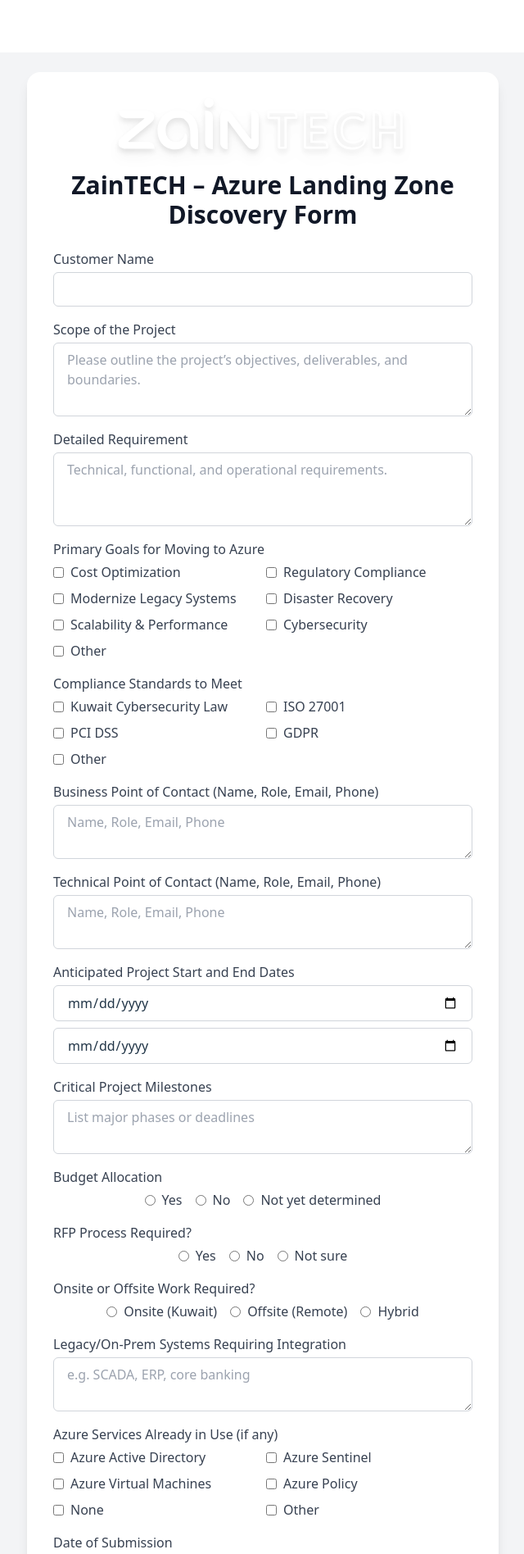
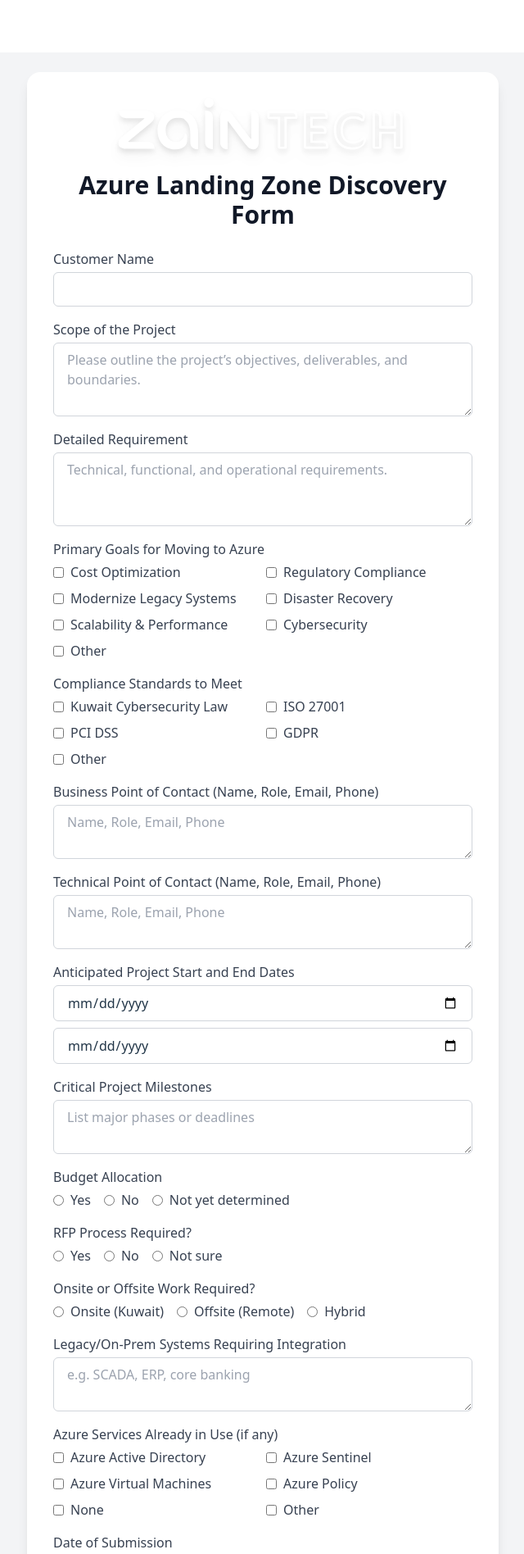
Before and after one commit to sireenhittini/landing_zone, a React (Vite) app in the folder my-survey/: page / in a window 1280 px wide. Shown: the top 1896 px of the page at 82% size, without its empty margins (319-959 px from the left). Built offline with nearby package versions, Linux system fonts and the light colour scheme.

Commit message:
start instead of center mcqs, updated title

```diff
--- a/my-survey/src/components/SurveyForm.jsx
+++ b/my-survey/src/components/SurveyForm.jsx
@@ -124,7 +124,7 @@
 
         {/* Title */}
         <h2 className="text-3xl font-extrabold text-center text-gray-900 mb-6">
-          ZainTECH – Azure Landing Zone Discovery Form
+           Azure Landing Zone Discovery Form
         </h2>
 
         <div className="space-y-4">
@@ -321,7 +321,7 @@
   <label className="block text-gray-700 font-medium mb-1">
     Budget Allocation
   </label>
-            <div className="flex justify-center space-x-4">
+  <div className="flex justify-start space-x-4">
     {['Yes', 'No', 'Not yet determined'].map(opt => (
       <label key={opt} className="inline-flex items-center">
         <input
@@ -348,12 +348,13 @@
   )}
 </div>
 
+
 {/* 11. RFP Process Required? */}
 <div className="mb-4 text-left">
   <label className="block text-gray-700 font-medium mb-1">
     RFP Process Required?
   </label>
-            <div className="flex justify-center space-x-4">
+  <div className="flex justify-start space-x-4">
     {['Yes', 'No', 'Not sure'].map(opt => (
       <label key={opt} className="inline-flex items-center">
         <input
@@ -385,7 +386,7 @@
   <label className="block text-gray-700 font-medium mb-1">
     Onsite or Offsite Work Required?
   </label>
-            <div className="flex justify-center space-x-4">
+  <div className="flex justify-start space-x-4">
     {['Onsite (Kuwait)', 'Offsite (Remote)', 'Hybrid'].map(opt => (
       <label key={opt} className="inline-flex items-center">
         <input
@@ -401,6 +402,7 @@
     ))}
   </div>
 </div>
+
 
           {/* 13. Legacy/On-Prem Systems Requiring Integration */}
           <div className="mb-4 text-left">
```
Also changed, not shown: 2 other files (tests, documents, lock files or other folders). Lines whose indentation alone changed are shown as unchanged.
